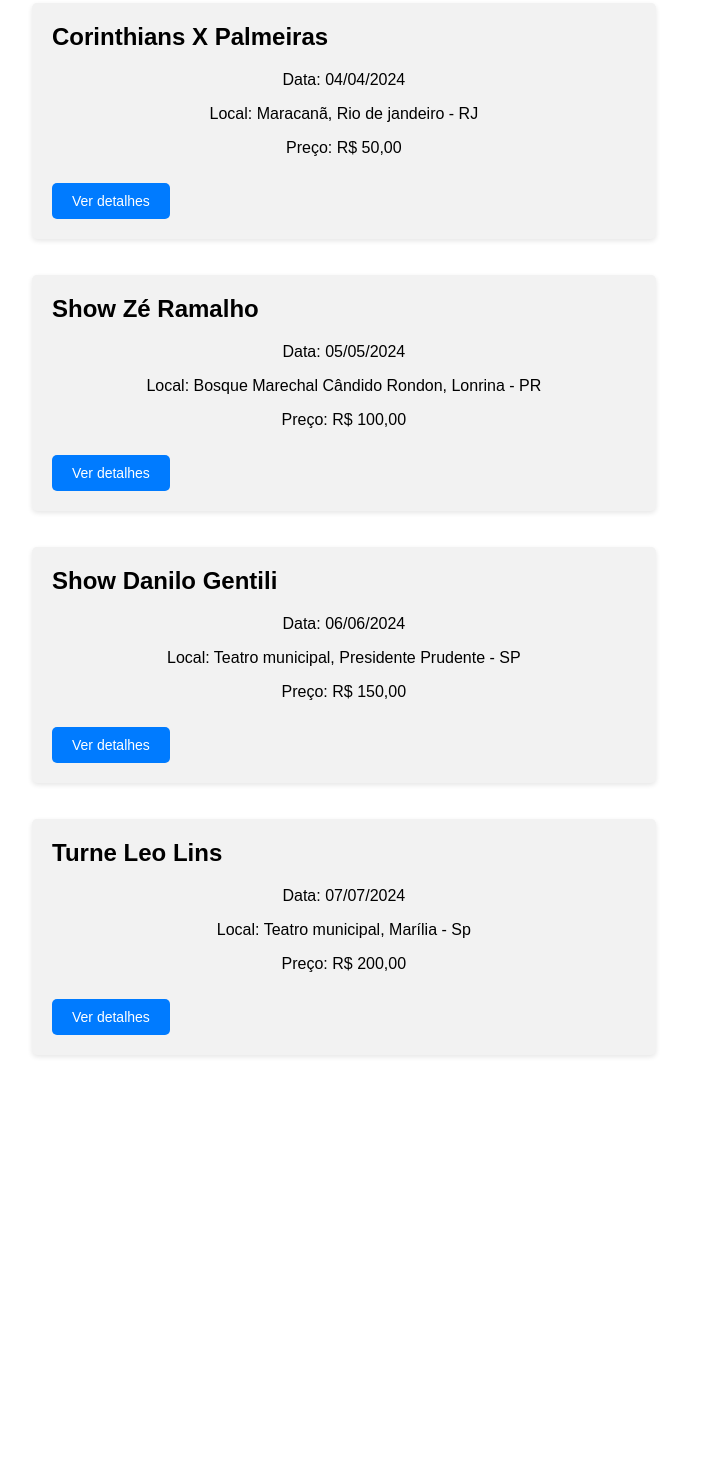
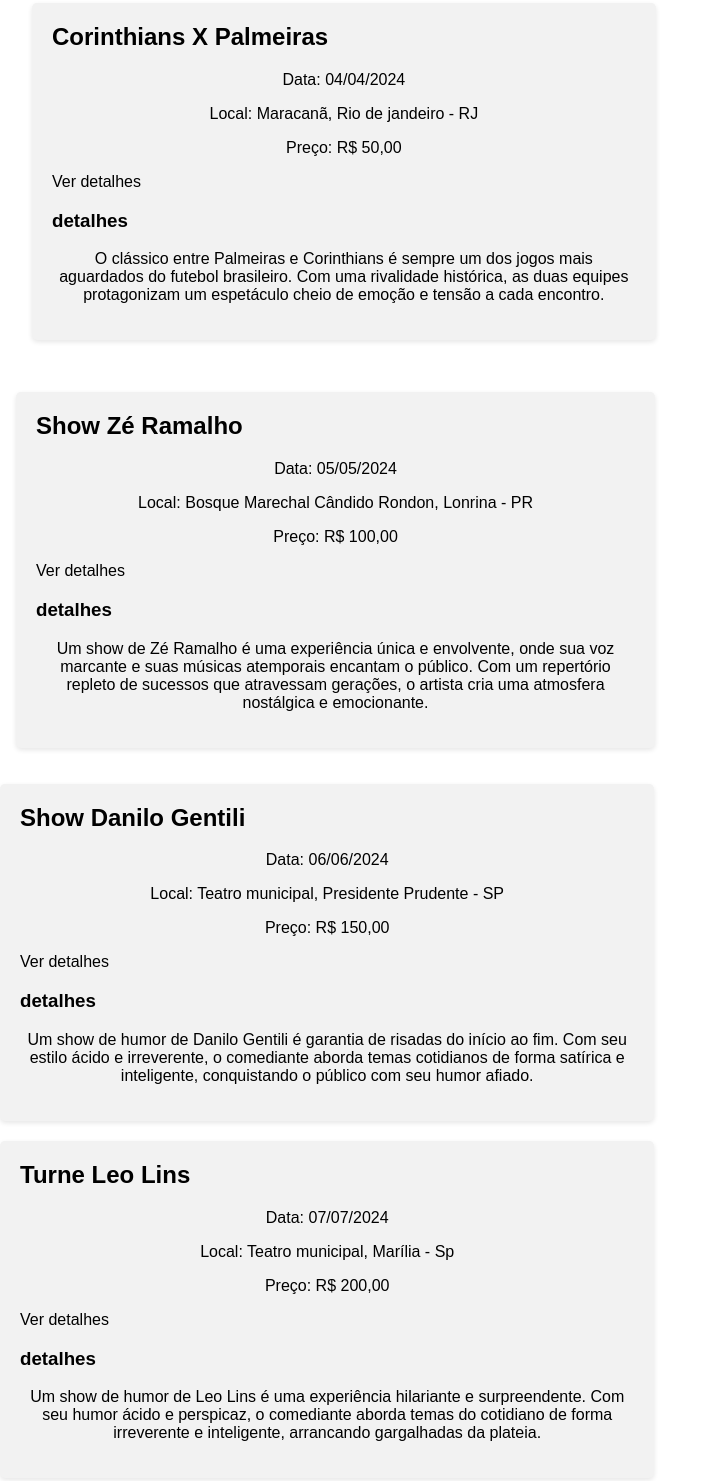
Before and after one commit to MGAviles25/trabalho-programa-o-para-internet-21-02, a website: page html/pagina.html in a window 1280 px wide. Shown: the part 340-1821 px from the top of the page, without its empty margins (0-719 px from the left). Before the commit the page ends 1447 px from the top, so only its background shows below. Drawn offline with Linux system fonts and the light colour scheme.

Commit message:
tentativa

```diff
--- a/html/pagina.html
+++ b/html/pagina.html
@@ -110,28 +110,56 @@
           <p>Data: 04/04/2024</p>
           <p>Local: Maracanã, Rio de jandeiro - RJ</p>
           <p>Preço: R$ 50,00</p>
-          <button onclick="window.location.href='/evento/1'">Ver detalhes</button>
+          <div class="btn">Ver detalhes</div>
+          <div class ="janela-det" id="janela-det">
+              <div class="janela">
+                  <h3>detalhes</h3>
+                  <p>O clássico entre Palmeiras e Corinthians é sempre um dos jogos mais aguardados do futebol brasileiro. Com uma rivalidade histórica, as duas equipes protagonizam um espetáculo cheio de emoção e tensão a cada encontro.</p>
+              </div>
+            </div>
+          </div>
         </div>
         <div class="evento">
           <h2>Show Zé Ramalho</h2>
           <p>Data: 05/05/2024</p>
           <p>Local: Bosque Marechal Cândido Rondon, Lonrina - PR</p>
           <p>Preço: R$ 100,00</p>
-          <button onclick="window.location.href='/evento/2'">Ver detalhes</button>
+          <div class="btn">Ver detalhes</div>
+          <div class ="janela-det" id="janela-det">
+              <div class="janela">
+                  <h3>detalhes</h3>
+                  <p>Um show de Zé Ramalho é uma experiência única e envolvente, onde sua voz marcante e suas músicas atemporais encantam o público. Com um repertório repleto de sucessos que atravessam gerações, o artista cria uma atmosfera nostálgica e emocionante.</p>
+              </div>
+            </div>
+          </div>
         </div>
         <div class="evento">
         <h2>Show Danilo Gentili</h2>
           <p>Data: 06/06/2024</p>
           <p>Local: Teatro municipal, Presidente Prudente - SP</p>
           <p>Preço: R$ 150,00</p>
-          <button onclick="window.location.href='/evento/3'">Ver detalhes</button>
+          <div class="btn">Ver detalhes</div>
+          <div class ="janela-det" id="janela-det">
+              <div class="janela">
+                  <h3>detalhes</h3>
+                  <p>Um show de humor de Danilo Gentili é garantia de risadas do início ao fim. Com seu estilo ácido e irreverente, o comediante aborda temas cotidianos de forma satírica e inteligente, conquistando o público com seu humor afiado.</p>
+              </div>
+            </div>
+          </div>
         </div>
         <div class="evento">
           <h2>Turne Leo Lins </h2>
           <p>Data: 07/07/2024</p>
           <p>Local: Teatro municipal, Marília - Sp</p>
           <p>Preço: R$ 200,00</p>
-          <button onclick="window.location.href='/evento/4'">Ver detalhes</button>
+          <div class="btn">Ver detalhes</div>
+          <div class ="janela-det" id="janela-det">
+              <div class="janela">
+                  <h3>detalhes</h3>
+                  <p>Um show de humor de Leo Lins é uma experiência hilariante e surpreendente. Com seu humor ácido e perspicaz, o comediante aborda temas do cotidiano de forma irreverente e inteligente, arrancando gargalhadas da plateia.</p>
+              </div>
+            </div>
+          </div>
         </div>
       </div>
   </div>
```
